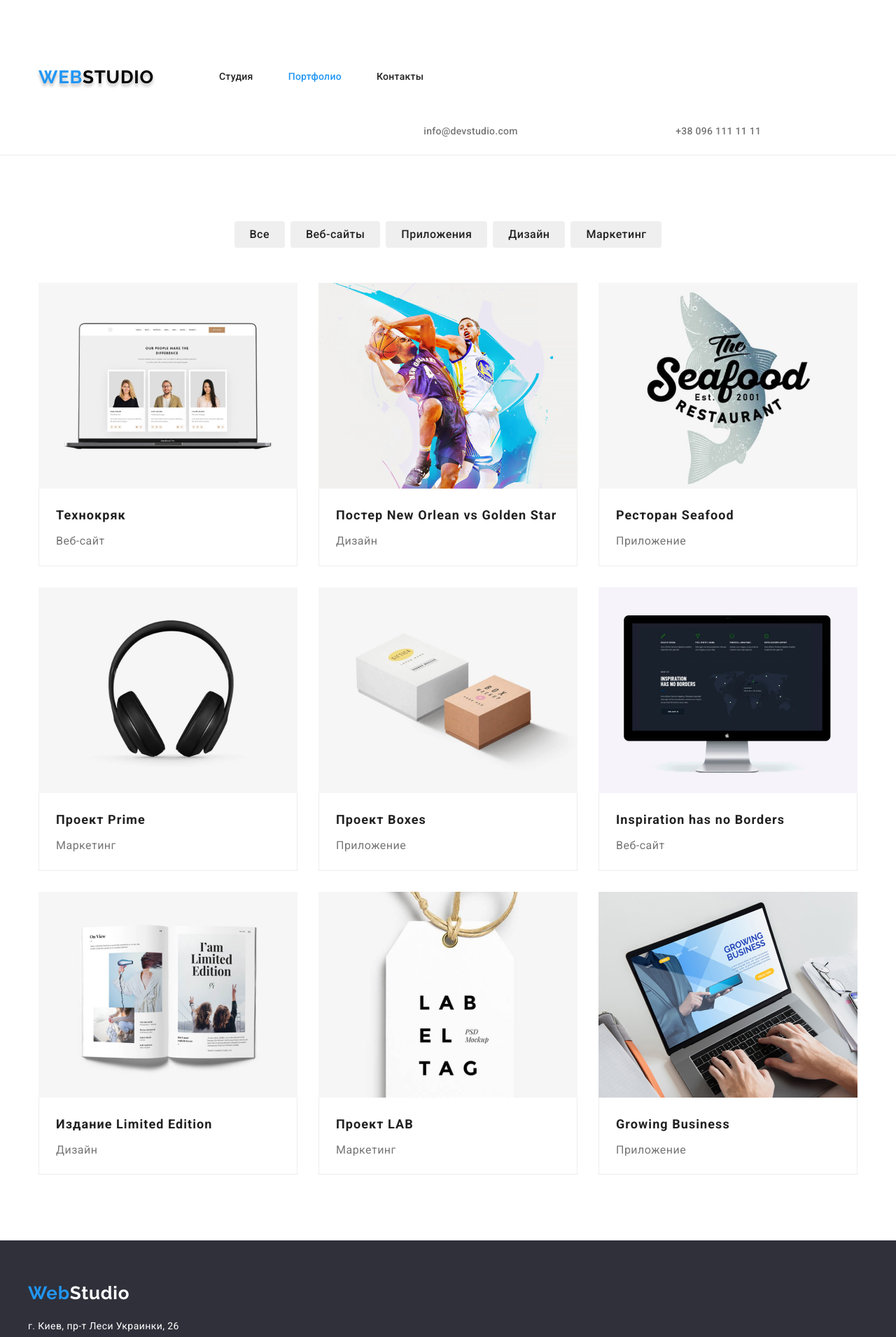
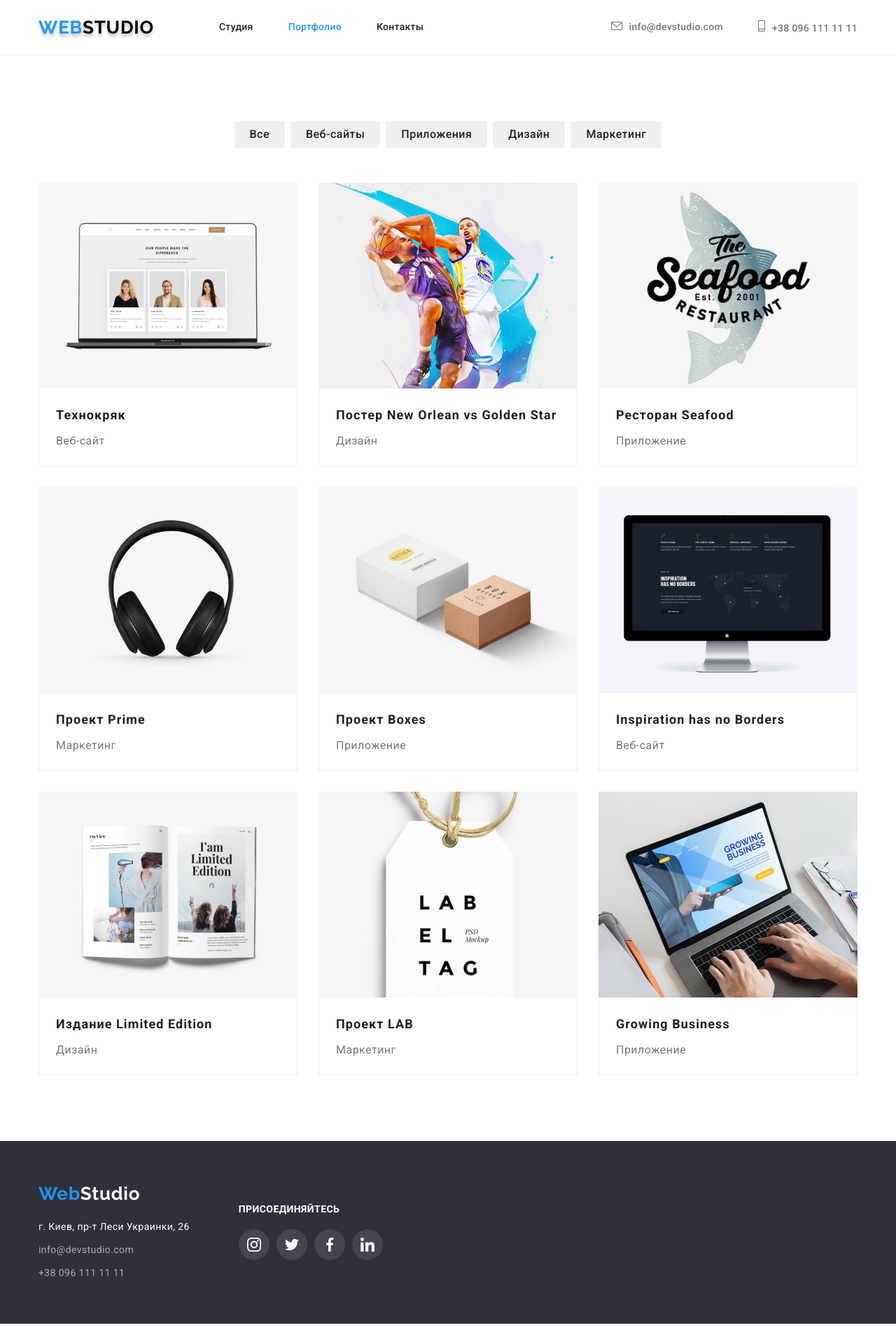
Before and after one commit to annasemenuyk/goit-markup-hw-04, a plain HTML site: page portfolio.html in a window 1280 px wide. Shown: the top 1910 px of the page at 70% size. Drawn offline with nearby package versions, Linux system fonts and the light colour scheme.

Commit message:
перед проверкой

```diff
--- a/css/styles.css
+++ b/css/styles.css
@@ -508,6 +508,14 @@ p {
 .our-work .item:nth-last-child(-n + 3) {
   margin-bottom: 0;
 }
+.our-work .item:hover,
+.our-work .item:focus {
+  background: #ffffff;
+  border: 1px solid #eeeeee;
+  box-sizing: border-box;
+  box-shadow: 0px 1px 1px rgba(0, 0, 0, 0.12), 0px 4px 4px rgba(0, 0, 0, 0.06),
+    1px 4px 6px rgba(0, 0, 0, 0.16);
+}
 .projekts {
   padding: 20px 24px;
   border: 1px solid #eeeeee;
--- a/portfolio.html
+++ b/portfolio.html
@@ -34,16 +34,16 @@
       </nav>
       <ul class="upline-contacts list">
         <li class="item">
-          <svg class="upline-contacts-icon">
-            <use href="./images/.icons.svg#icon-envelope-hover"></use>
-          </svg>
-          <a class=" contacts link" href="mailto:info@devstudio.com">info@devstudio.com</a>
+          <a class="contacts link" href="mailto:info@devstudio.com">
+            <svg class="upline-contacts-icon" height="12px" width="16px">
+              <use href="./images/icons.svg#envelope"></use>
+            </svg>info@devstudio.com</a>
         </li>
         <li class="item">
-          <svg class="upline-contacts-icon">
-            <use href="./images/.icons.svg#icon-smartphone"></use>
-          </svg>
-          <a class="contacts link" href="tel:380961111111">+38 096 111 11 11</a>
+          <a class="contacts link" href="tel:380961111111">
+            <svg class="upline-contacts-icon" height="16px" width="10px">
+              <use href="./images/icons.svg#smartphone"></use>
+            </svg>+38 096 111 11 11</a>
         </li>
       </ul>
     </div>
@@ -127,7 +127,8 @@
   </main>
   <!--Подвал страницы-->
   <footer class="footer-contacts">
-    <div class="footer-contacts-outline container">
+    <div class="container footer-contacts-main">
+      <div class="footer-contacts-outline">
         <a class="logo-down link" href="./index.html">Web<span class="logo-down-next">Studio</span></a>
         <address>
           <p class="address">г. Киев, пр-т Леси Украинки, 26</p>
@@ -141,6 +142,36 @@
           </ul>
         </address>
       </div>
+      <div class="down-social-icon">
+        <h3 class="contacts-down-social">присоединяйтесь</h3>
+        <ul class="contacts-down-social-list list">
+          <li class="contacts-down-social-icon-item">
+            <a class="contacts-down-social-icon-link link" href="instagram">
+              <svg class="contacts-down-social-icon" height="20px" width="20px">
+                <use href="./images/icons.svg#instagram"></use>
+              </svg></a>
+          </li>
+          <li class="contacts-down-social-icon-item">
+            <a class="contacts-down-social-icon-link link" href="instagram">
+              <svg class="contacts-down-social-icon" height="20px" width="20px">
+                <use href="./images/icons.svg#twitter"></use>
+              </svg></a>
+          </li>
+          <li class="contacts-down-social-icon-item">
+            <a class="contacts-down-social-icon-link link" href="instagram">
+              <svg class="contacts-down-social-icon" height="20px" width="20px">
+                <use href="./images/icons.svg#facebook"></use>
+              </svg></a>
+          </li>
+          <li class="contacts-down-social-icon-item">
+            <a class="contacts-down-social-icon-link link" href="instagram">
+              <svg class="contacts-down-social-icon" height="20px" width="20px">
+                <use href="./images/icons.svg#linkedin"></use>
+              </svg></a>
+          </li>
+        </ul>
+      </div>
+    </div>
   </footer>
 </body>
 
```
Lines whose indentation alone changed are shown as unchanged.
